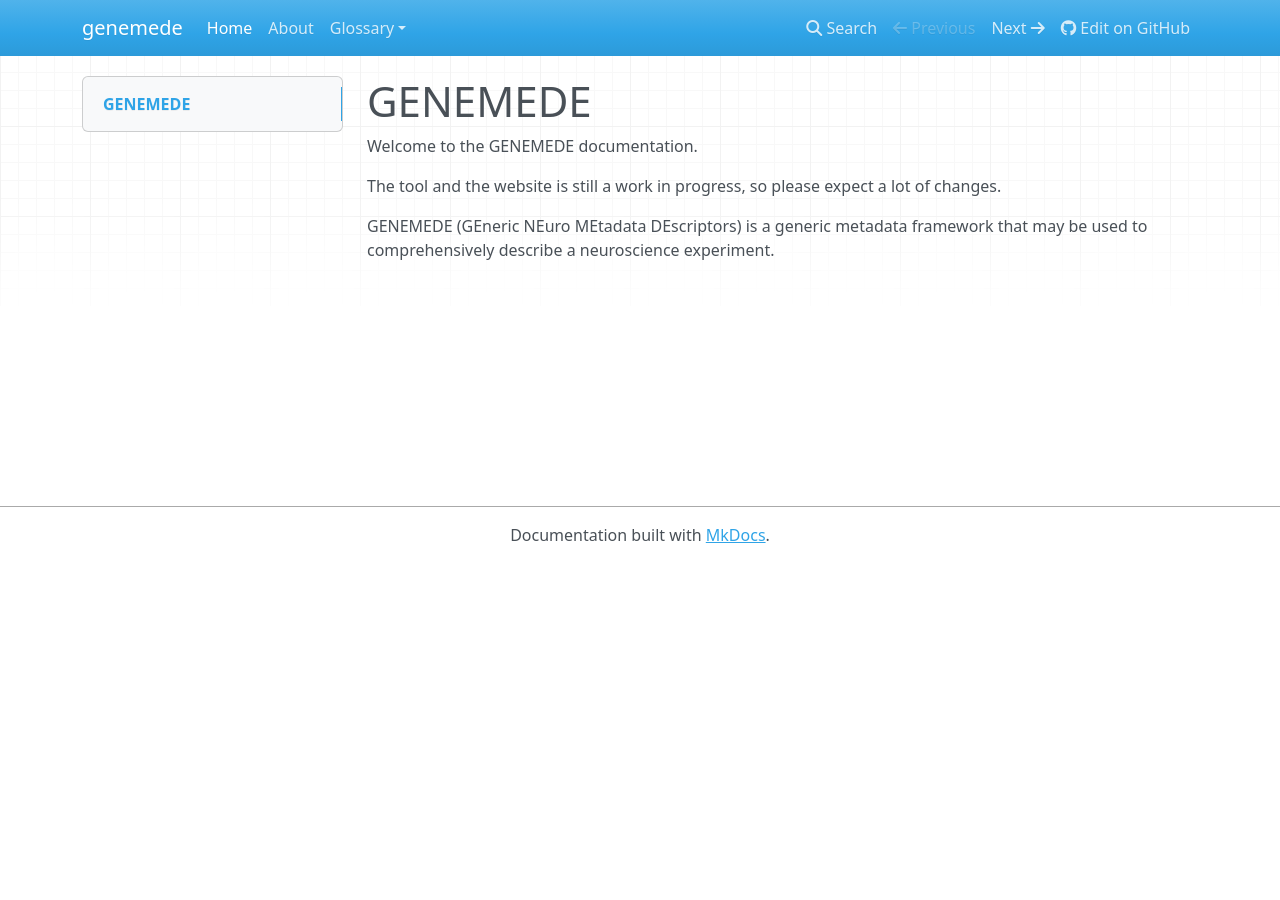
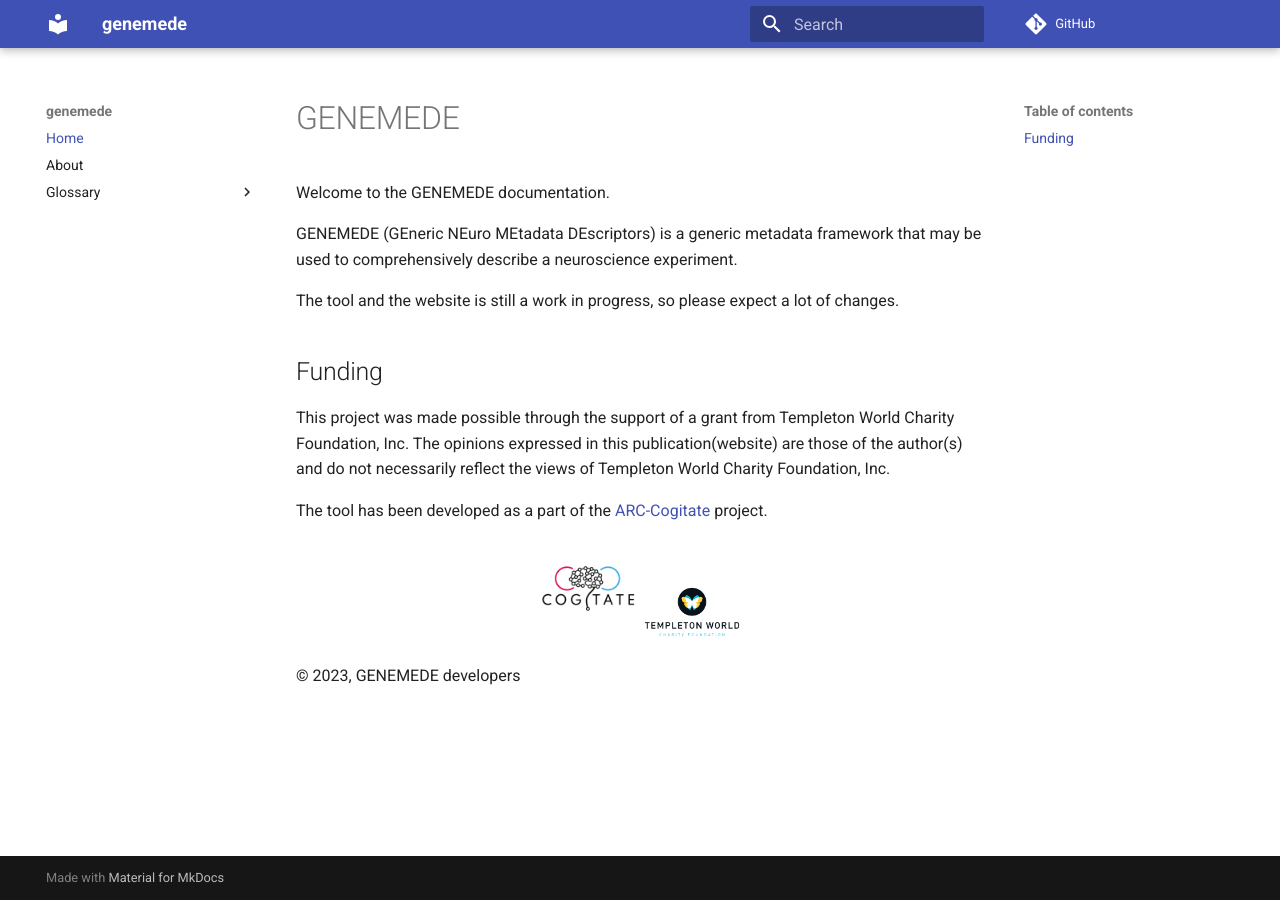
Before and after one commit to genemede/genemede.github.io, an MkDocs documentation site: the page built from docs/index.md, in a window 1280 px wide. Built offline with MkDocs 1.6.1 and Material for MkDocs 9.7.7, drawn with Linux system fonts in a browser that asks for light colours; nearby versions of some CDN libraries; comment, search, counter and statistics services are not loaded.

Commit message:
Update genemede website.

```diff
--- a/docs/index.md
+++ b/docs/index.md
@@ -2,6 +2,19 @@
 
 Welcome to the GENEMEDE documentation.
 
+GENEMEDE (GEneric NEuro MEtadata DEscriptors) is a generic metadata framework that may be used to comprehensively describe a neuroscience experiment.
+
 The tool and the website is still a work in progress, so please expect a lot of changes.
 
-GENEMEDE (GEneric NEuro MEtadata DEscriptors) is a generic metadata framework that may be used to comprehensively describe a neuroscience experiment.
+## Funding
+
+This project was made possible through the support of a grant from Templeton World Charity Foundation, Inc. The opinions expressed in this publication(website) are those of the author(s) and do not necessarily reflect the views of Templeton World Charity Foundation, Inc.
+
+The tool has been developed as a part of the [ARC-Cogitate](https://arc-cogitate.com) project.
+
+<p  align="middle">
+  <img src="/assets/cogitate_logo.png" alt="ARC_Cogitate" width="100px" height="100px" style="max-width:100%; max-height:100%" />
+  <img src="/assets/TWCF_logo.png" alt="Templeton World Charity Foundation, Inc." width="100px" height="100px" style="max-width:100%; max-height:100%" />
+</p>
+
+© 2023, GENEMEDE developers
--- a/mkdocs.yml
+++ b/mkdocs.yml
@@ -14,4 +14,4 @@ nav:
       - GENEMEDE: genemede_glossary.html
       - NIDM-Terms: nidm_terms.html
 theme:
-  name: mkdocs
+  name: material
--- /dev/null
+++ b/requirements.txt
@@ -0,0 +1,3 @@
+mkdocs
+mkdocs-material
+mkdocs-material-extensions
```
Also changed, not shown: docs/funding.md (added, +1 -0 lines), docs/assets/TWCF_logo.png (added), docs/assets/cogitate_logo.png (added).
